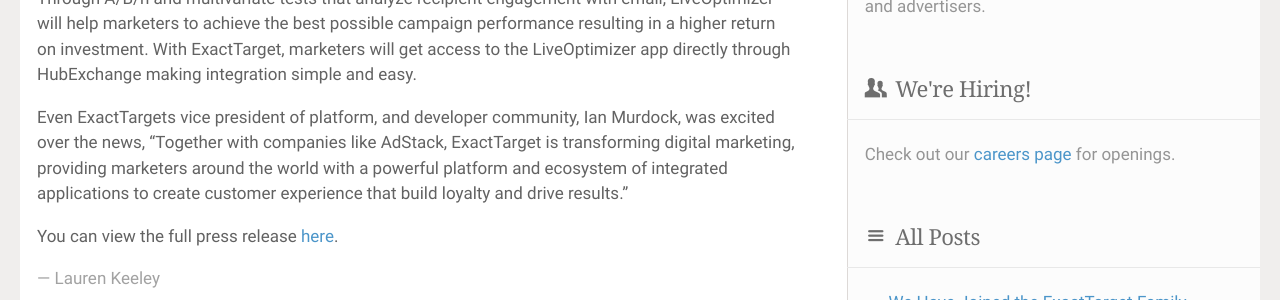
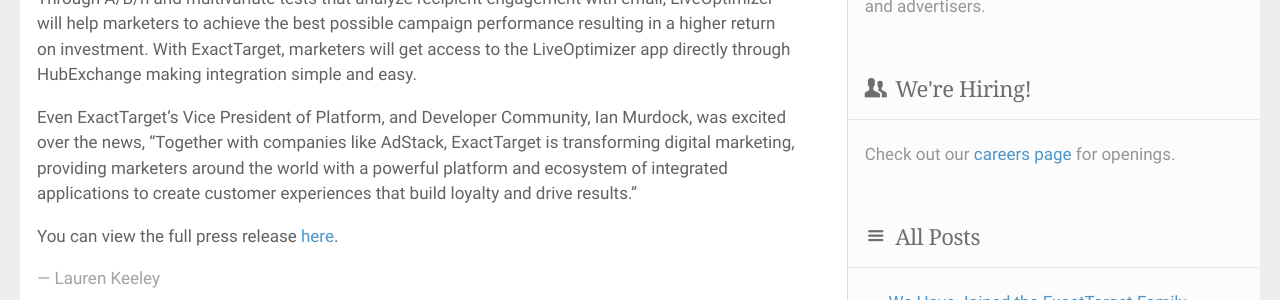
Before and after one commit to AdStack/adstack.github.io, a Jekyll site: the page built from blog/_posts/2013-07-22-exacttarget-partnership.md, in a window 1280 px wide. Shown: the part 536-836 px from the top of the page. Built offline with Jekyll 4.4.1, drawn with Linux system fonts in a browser that asks for light colours; some web fonts are replaced; comment, search, counter and statistics services are not loaded.

Commit message:
Update 2013-07-22-exacttarget-partnership.md

```diff
--- a/blog/_posts/2013-07-22-exacttarget-partnership.md
+++ b/blog/_posts/2013-07-22-exacttarget-partnership.md
@@ -8,6 +8,6 @@
 
 Through A/B/n and multivariate tests that analyze recipient engagement with email, LiveOptimizer will help marketers to achieve the best possible campaign performance resulting in a higher return on investment. With ExactTarget, marketers will get access to the LiveOptimizer app directly through HubExchange making integration simple and easy.
 
-Even ExactTargets vice president of platform, and developer community, Ian Murdock, was excited over the news, “Together with companies like AdStack, ExactTarget is transforming digital marketing, providing marketers around the world with a powerful platform and ecosystem of integrated applications to create customer experience that build loyalty and drive results.”
+Even ExactTarget's Vice President of Platform, and Developer Community, Ian Murdock, was excited over the news, “Together with companies like AdStack, ExactTarget is transforming digital marketing, providing marketers around the world with a powerful platform and ecosystem of integrated applications to create customer experiences that build loyalty and drive results.”
 
 You can view the full press release [here](http://www.prweb.com/releases/2013/7/prweb10947489.htm).
```
